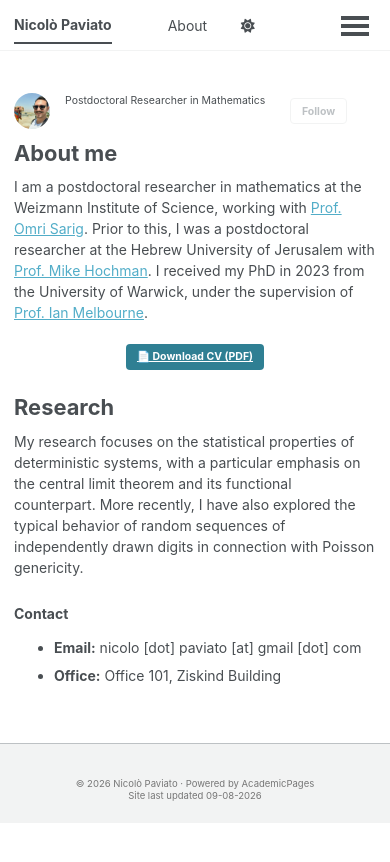
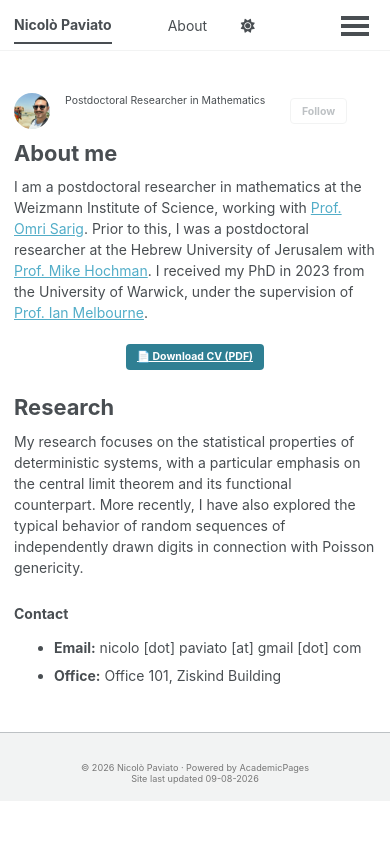
Before and after one commit to nicolo-paviato/nicolo-paviato.github.io, a Jekyll site: the page built from _pages/about.md, in a window 390 px wide. Shown: the top 862 px of the page. Built offline with Jekyll 4.4.1, drawn with Linux system fonts in a browser that asks for light colours; a style sheet for code colours, icons or effects is not loaded.

Commit message:
Update custom.html

```diff
--- a/_includes/head/custom.html
+++ b/_includes/head/custom.html
@@ -34,7 +34,7 @@
   /* 3. Proportional Avatar Sizing */
   .author__avatar img {
     width: 100% !important;
-    max-width: clamp(160px, 14vw, 220px) !important; /* Scales fluidly with screen width */
+    max-width: clamp(160px, 14vw, 220px) !important;
     aspect-ratio: 1 / 1 !important;
     height: auto !important;
     object-fit: cover !important;
@@ -47,11 +47,11 @@
     overflow-x: hidden;
   }
 
-  /* 5. Proportional Footer Strip */
+  /* 5. Ultra-Compact Proportional Footer Strip */
   .page__footer {
     width: 100% !important;
-    padding: clamp(0.4em, 1.2vh, 0.8em) 1em !important;
-    margin-top: clamp(1em, 2.5vh, 2em) !important;
+    padding: clamp(0.2em, 0.6vh, 0.4em) 1em !important; /* Tightened vertical padding */
+    margin-top: clamp(0.5em, 1.5vh, 1em) !important;   /* Reduced top margin gap */
     text-align: center !important;
     box-sizing: border-box !important;
   }
@@ -61,8 +61,8 @@
   }
 
   .page__footer-copyright {
-    font-size: clamp(0.68rem, 0.85vw, 0.78rem) !important;
-    line-height: 1.3 !important;
+    font-size: clamp(0.65rem, 0.75vw, 0.72rem) !important; /* Smaller proportional font */
+    line-height: 1.15 !important;                          /* Compact line spacing */
     word-wrap: break-word !important;
     max-width: 90% !important;
     margin: 0 auto !important;
@@ -91,11 +91,12 @@
   /* Mobile Adjustments */
   @media (max-width: 768px) {
     .author__avatar img {
-      max-width: clamp(180px, 50vw, 220px) !important; /* Prominent size on mobile screens */
+      max-width: clamp(180px, 50vw, 220px) !important;
     }
 
     .page__footer {
-      padding: 0.4em 0.6em !important;
+      padding: 0.2em 0.5em !important;
+      margin-top: 0.8em !important;
     }
   }
 </style>
```
Also changed, not shown: other parts of _includes/head/custom.html (+1 -1 lines).
